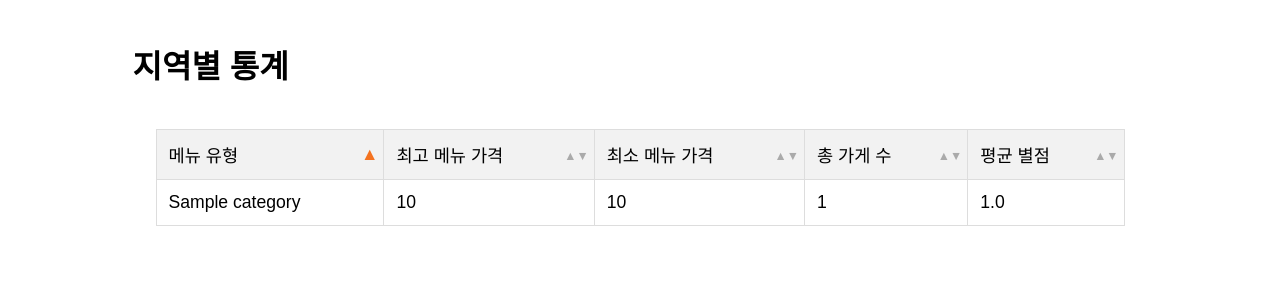
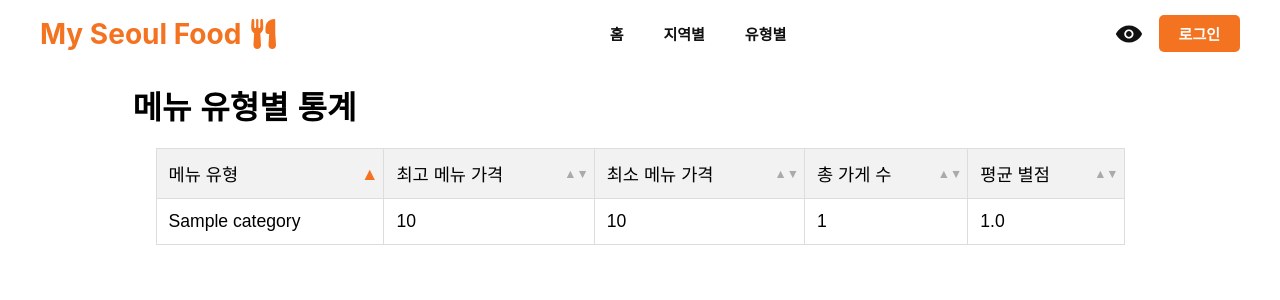
Before and after one commit to haeun228/BDA_team03, a PHP site: page /pages/stats_menu_type.php in a window 1280 px wide. Shown: the top 300 px of the page. Run offline with PHP 8.4, Linux system fonts and the light colour scheme; tables that the repository leaves empty hold one stand-in row (values such as "Sample post").

Commit message:
Include menu bar in statistics pages

```diff
--- a/css/stats_style.css
+++ b/css/stats_style.css
@@ -6,10 +6,11 @@ body {
 }
 
 .content-container {
-    padding: 20px 50px;
+    padding: 15px 50px;
 }
 
 h1{
+    margin: 0;
     padding-left: 7%;
 }
 
--- a/pages/stats_menu_type.php
+++ b/pages/stats_menu_type.php
@@ -1,5 +1,6 @@
 <?php
 include("../config.php");
+include ("../menu.php");
 
 // 1. GET 요청 변수 초기화 및 정리 (SQL 인젝션 방지 포함)
 $default_sort_col = 'category_name';
@@ -62,7 +63,7 @@ if (!$res) {
     </head>
     <body>
     <div class="content-container">
-        <h1>지역별 통계</h1>
+        <h1>메뉴 유형별 통계</h1>
 
         <div class="data-table-wrapper">
             <table class="data-table">
--- a/pages/stats_region.php
+++ b/pages/stats_region.php
@@ -1,5 +1,6 @@
 <?php
 include("../config.php");
+include ("../menu.php");
 
 // 1. GET 요청 변수 초기화 및 정리 (SQL 인젝션 방지 포함)
 $default_sort_col = 'region_name';
```
